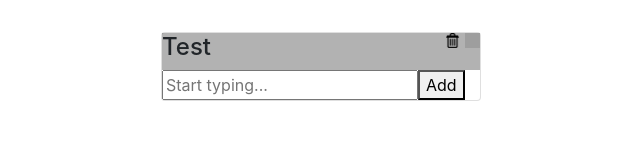
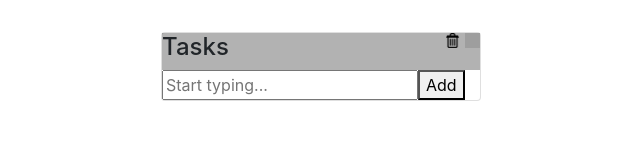
Before and after one commit to Liukaku/yetAnotherToDoList, a React (Create React App) app: page / in a window 1280 px wide. Shown: the top 160 px of the page, without its empty margins (314-954 px from the left). Built offline with nearby package versions, Linux system fonts and the light colour scheme; grey boxes are pictures that could not be loaded.

Commit message:
Update taskItem.jsx

```diff
--- a/src/taskItem.jsx
+++ b/src/taskItem.jsx
@@ -6,7 +6,7 @@ const TaskItemCard = props => {
   return (
     <div className="card taskItem">
       <div className="flex-box headerBox">
-        <h4 className="taskHeader float-left">Test</h4>
+        <h4 className="taskHeader float-left">Tasks</h4>
         <div className="flex-box float-right">
           <img className="icon" src={props.editIcon} alt="" />
           <img className="icon delete" src={props.deleteIcon} alt="" />
```
